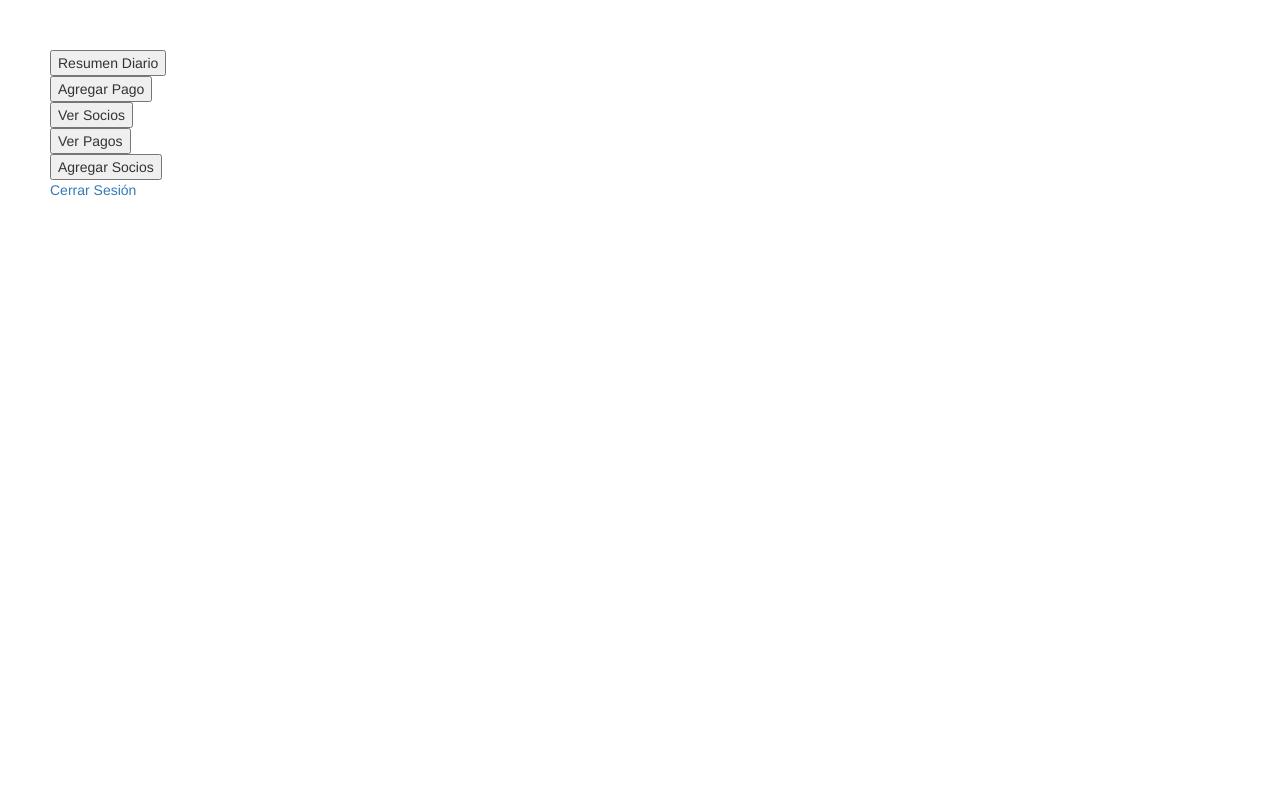
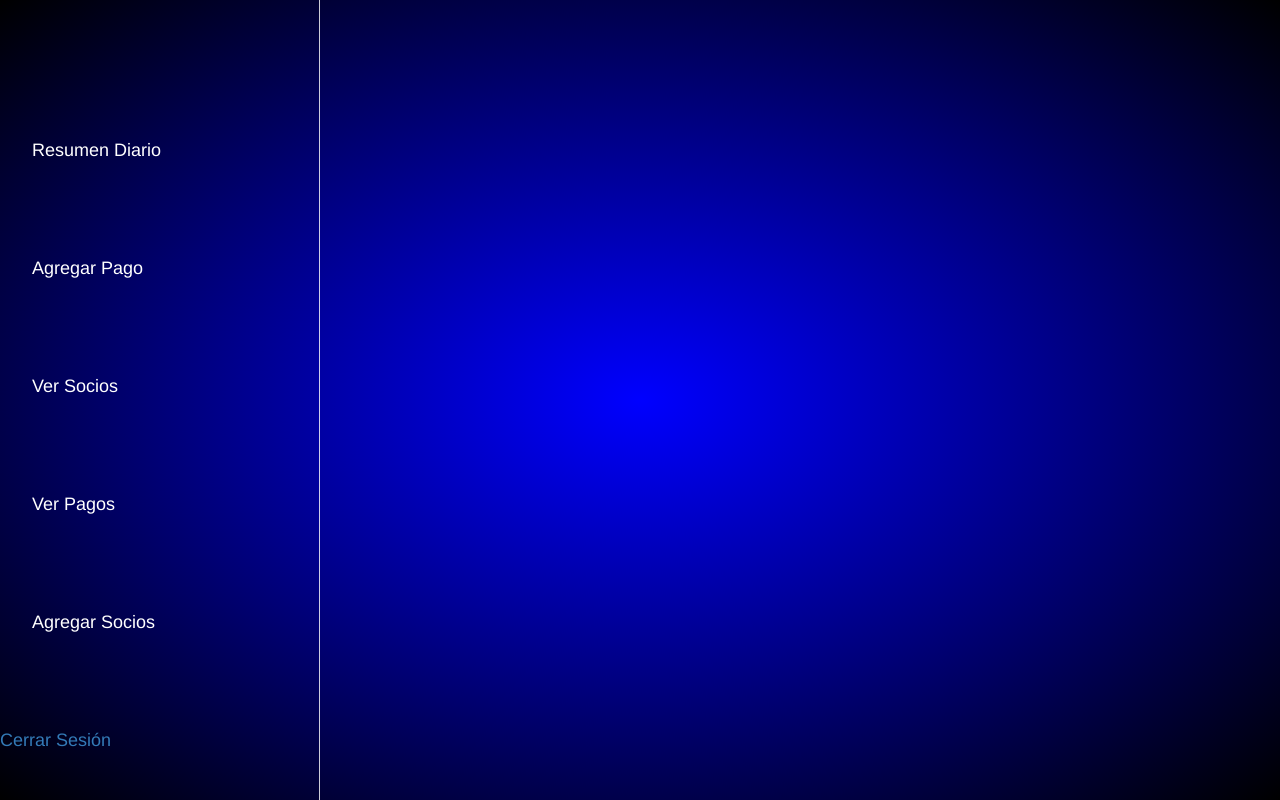
Before and after one commit to SantiagoJCuria/reides, a PHP site: page /main.php in a window 1280 px wide. Run offline with PHP 8.4, Linux system fonts and the light colour scheme; a user stored in the database is signed in; style sheets or scripts are compiled from the project's sources.

Commit message:
Comenzando con la idea

```diff
--- a/main.php
+++ b/main.php
@@ -19,23 +19,29 @@ if (!isset($_SESSION['username'])) {
         <meta content="" name="description">
         <link rel="stylesheet" type="text/css" href="style.scss" />
         <link rel="stylesheet" type="text/css" href="https://cdnjs.cloudflare.com/ajax/libs/twitter-bootstrap/3.3.7/css/bootstrap.min.css" />
+        <link rel="stylesheet" href="style.css">
     </head>
-    <body data-spy="scroll" data-offset="0" data-target="#navigation">
+    <body class="fondo">
+        <aside class="menu-lateral">
+            <div class="icono">
+                <i><!--icono del programa--></i>
+            </div>
             <form action="/resumen.php">
-            <input type="submit" value="Resumen Diario" />
+                <input type="submit" value="Resumen Diario" class="menu-lateral--btn"/>
             </form>
-        <form action="/pagos/agregar_pago.php">
-            <input type="submit" value="Agregar Pago" />
+            <form action="/pagos/agregar_pago.php" class="menu-lateral--form">
+                <input type="submit" value="Agregar Pago" class="menu-lateral--btn"/>
             </form>
             <form action="/socios/socios.php">
-            <input type="submit" value="Ver Socios" />
+                <input type="submit" value="Ver Socios" class="menu-lateral--btn"/>
             </form>
             <form action="/pagos/historial_pagos.php">
-            <input type="submit" value="Ver Pagos" />
+                <input type="submit" value="Ver Pagos" class="menu-lateral--btn"/>
             </form>
             <form action="/socios/agregar_socio.php">
-            <input type="submit" value="Agregar Socios" />
+                <input type="submit" value="Agregar Socios" class="menu-lateral--btn"/>
             </form>
             <a href="logout.php">Cerrar Sesión</a>
+        </aside>
     </body>
 </html>
--- a/style.css
+++ b/style.css
@@ -1,6 +1,14 @@
+@import url('https://fonts.googleapis.com/css2?family=Oswald&family=Oxygen:wght@300&family=Roboto+Mono:wght@300&display=swap');
 *{
     box-sizing: border-box;
     margin: 0;
+    padding: 0;
+
+}
+.fondo{
+    height: 100vh;
+    width: 100%;
+    background-image: radial-gradient(blue, black);
     padding: 0;
 }
 .contenedor {
@@ -9,6 +17,9 @@
     left: 50%;
     transform: translate(-50%, -50%);
     text-align: center;
+    background-color: whitesmoke;
+    padding: 10px;
+    border-radius: 10px;
 }
 .form{
     display: flex;
@@ -16,4 +27,61 @@
 }
 .inputs{
     width: 100%;
+    display: flex;
+    flex-direction: column;
+    text-align: start;
+    font-size: 0.7rem;
+    margin-bottom: 10px;
+    color: blue;
 }
+.titulo-principal{
+    font-weight: bold;
+    font-size: 2rem;
+    font-family: 'Oswald', sans-serif;
+    color: blue;
+}
+.anadir {
+min-height: calc(1.5em + .5rem + calc(var(--bs-border-width) * 2));
+padding: .25rem .5rem;
+font-size: .875rem;
+border-radius: .25rem;
+display: block;
+width: 100%;
+padding: .375rem .75rem;
+font-size: 1rem;
+font-weight: 400;
+line-height: 1.5;
+color: var(--bs-body-color);
+background-color: var(--bs-form-control-bg);
+background-clip: padding-box;
+border: var(--bs-border-width) solid var(--bs-border-color);
+}
+.anadir::placeholder {
+    color: blue;
+}
+label{
+    font-family: 'Roboto Mono', monospace;
+}
+.menu-lateral {
+    display: flex;
+    flex-direction: column;
+    position: absolute;
+    justify-content: space-around;
+    top: 0;
+    left: 0;
+    width: 25%;
+    text-align: start;
+    height: 100vh;
+    font-size: 1.8rem;
+    border-right: 1px solid rgba(255, 255, 255, 0.8);
+}
+.menu-lateral--btn{
+    background-color: transparent;
+    color: white;
+    border: none;
+    margin-left: 10%;
+}
+.menu-lateral--form {
+    width: 100%;
+    justify-content: center;
+}
```
Also changed, not shown: index.php (+11 -8 lines). Lines whose indentation alone changed are shown as unchanged.
